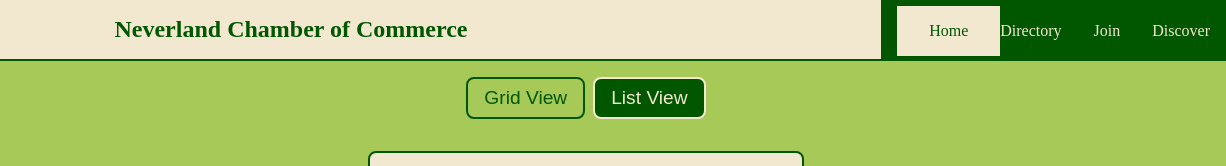
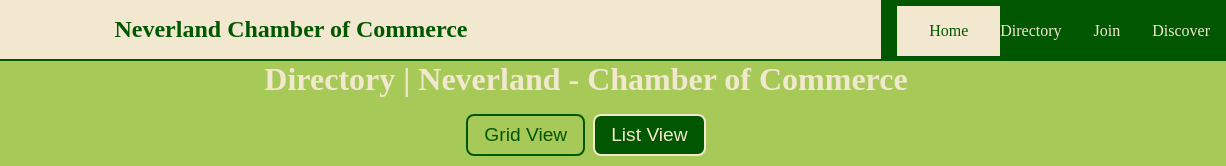
Before and after one commit to Fehlipe19/wdd231, a plain HTML site: page chamber/directory.html in a window 1280 px wide. Shown: the top 166 px of the page, 54-1280 px from the left. Drawn offline with Linux system fonts and the light colour scheme.

Commit message:
Change h1 color

```diff
--- a/chamber/directory.html
+++ b/chamber/directory.html
@@ -3,10 +3,10 @@
   <head>
     <meta charset="UTF-8" />
     <meta name="viewport" content="width=device-width, initial-scale=1.0" />
-    <title>Neverland - Chamber of Commerce</title>
+    <title>Directory | Neverland - Chamber of Commerce</title>
     <meta
       name="description"
-      content="Chamber of Commerce page for WDD 231 - Web FrontEnd Development I. This page is the final project for the class." />
+      content="Directory page of Chamber of Commerce page for WDD 231 - Web FrontEnd Development I. This page is the final project for the class." />
     <meta name="author" content="Felipe Menezes" />
     <meta property="og:title" content="Neverland - Chamber of Commerce" />
     <meta
@@ -48,6 +48,7 @@
       </nav>
     </header>
     <main>
+      <h1>Directory | Neverland - Chamber of Commerce</h1>
       <div class="view-toggle">
         <button id="grid-view">Grid View</button>
         <button id="list-view" class="active-view">List View</button>
--- a/chamber/styles/chambersmall.css
+++ b/chamber/styles/chambersmall.css
@@ -132,6 +132,11 @@ li a:hover,
   min-width: 50px;
 }
 
+h1 {
+  text-align: center;
+  color: var(--light-color);
+}
+
 .active-view {
   background-color: var(--dark-background);
   color: var(--light-color);
```
